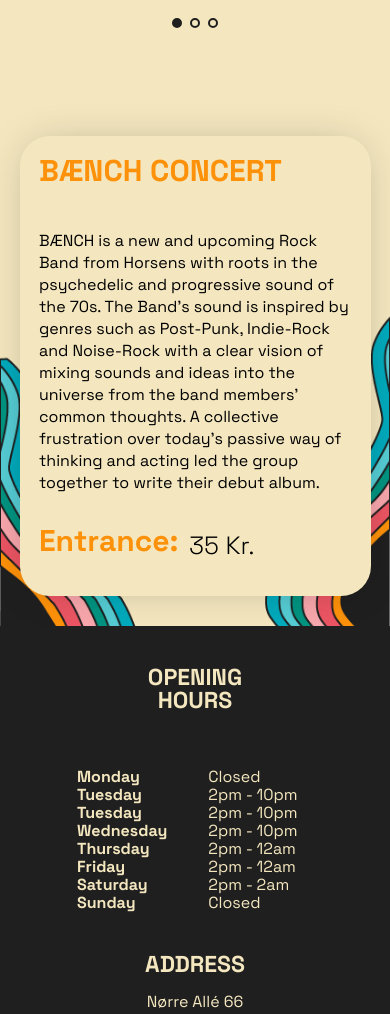
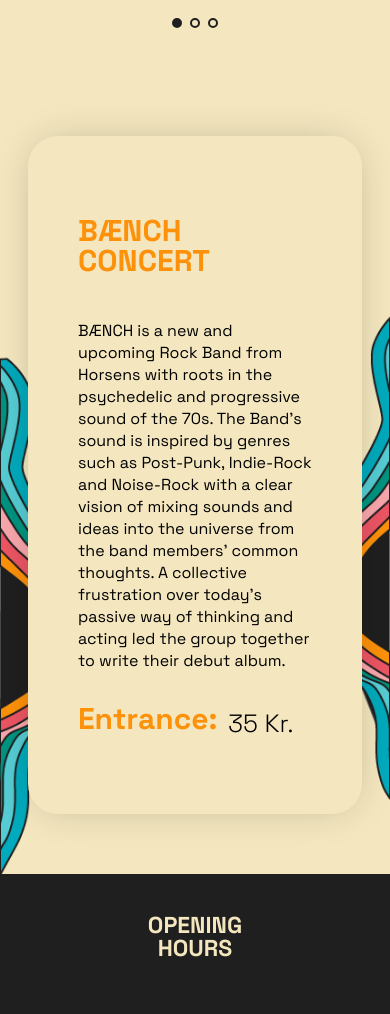
Before and after one commit to vlkeniko/2nd-sem-Final-exam-project, a plain HTML site: page HTML/events.html in a window 390 px wide. Shown: the part 560-1574 px from the top of the page. Drawn offline with Linux system fonts and the light colour scheme; files whose address does not match are found by name; a web font is replaced by a local one.

Commit message:
event mobile version

```diff
--- a/CSS/events.css
+++ b/CSS/events.css
@@ -124,7 +124,7 @@ body {
     margin-bottom: 60px;
 
     text-align: left;
-    padding: 80px 50px;
+    padding: 80px 70px;
 }
 
 .eventstitle{
@@ -166,8 +166,6 @@ body {
         padding-top: 0px;
     }
 
-
-
     /*We still need event backgrounds for mobile view here*/
     body {
         background-image: url("/Pictures/mobile/events_mobile.png");
@@ -194,16 +192,18 @@ body {
 
     /*The event card*/
     .eventdescription {
-        min-width: 300px;
-        padding-top: 20px;
+        /* min-width: 300px; */
+        /* padding-top: 20px;
         padding-left: 5%;
         padding-right: 5%;
-        padding-bottom: 40px;
+        padding-bottom: 40px; */
+
+        padding: 80px 50px;
         box-shadow: 0 0 40px -10px rgba(0, 0, 0, 0.25);
-        width: 80%;
-        margin-left: 5%;
-        margin-right: 5%;
-        margin-bottom: 30px;
+        width: 60%;
+        /* margin-left: 5%;
+        margin-right: 5%; */
+        /* margin-bottom: 30px; */
         font-family: 'Space Grotesk', sans-serif;
         font-weight: 400;
         font-size: 16px;
@@ -241,6 +241,4 @@ body {
     .eventpics {
         width: 100%;
     }
-
-
 }
```
